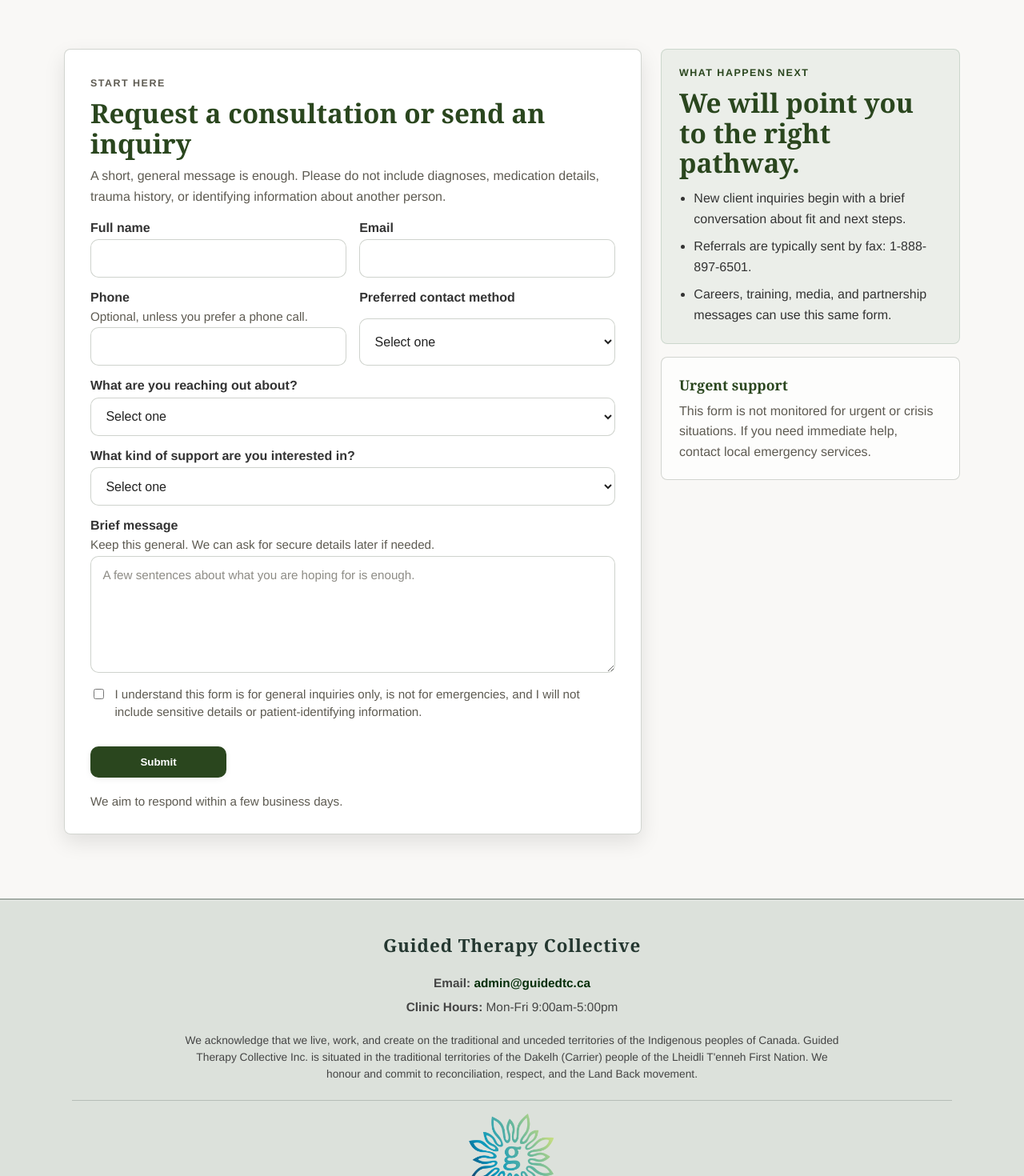
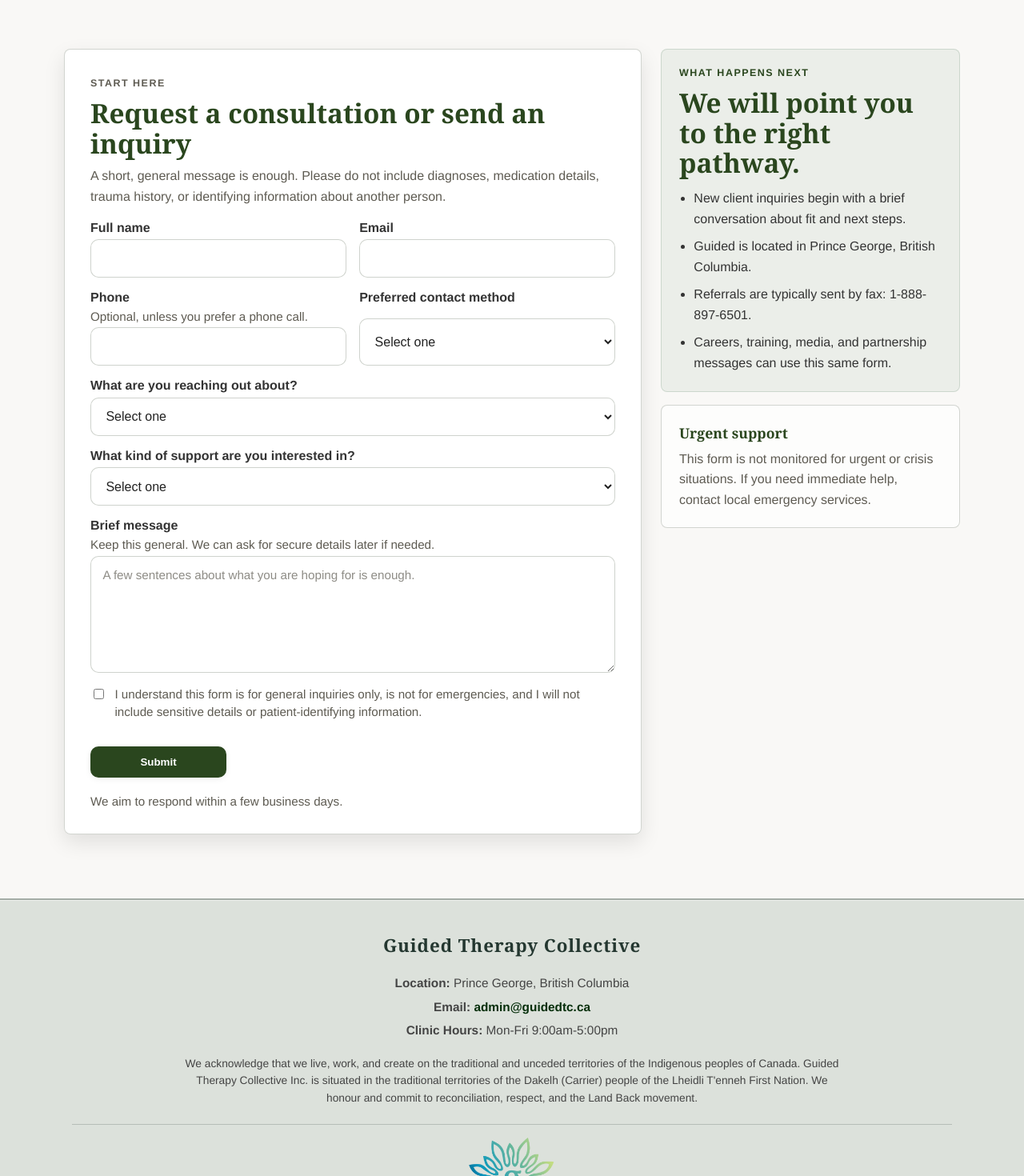
Before and after one commit to RachelKennedy09/guided-collective-therapy-2026, a React (Vite) app: page /contact in a window 1280 px wide. Shown: the part 807-2277 px from the top of the page at 80% size. Built offline with nearby package versions, Linux system fonts and the light colour scheme.

Commit message:
Add location details to footer and update contact page for clarity

```diff
--- a/src/components/AppLayout.jsx
+++ b/src/components/AppLayout.jsx
@@ -200,6 +200,9 @@ export default function AppLayout() {
 
           <div className="footer-contact">
             <p>
+              <strong>Location:</strong> Prince George, British Columbia
+            </p>
+            <p>
               <strong>Email:</strong>{" "}
               <a href="mailto:admin@guidedtc.ca">admin@guidedtc.ca</a>
             </p>
--- a/src/pages/Contact.jsx
+++ b/src/pages/Contact.jsx
@@ -405,6 +405,7 @@ export default function Contact() {
                 New client inquiries begin with a brief conversation about fit
                 and next steps.
               </li>
+              <li>Guided is located in Prince George, British Columbia.</li>
               <li>Referrals are typically sent by fax: 1-888-897-6501.</li>
               <li>
                 Careers, training, media, and partnership messages can use
```
Lines whose indentation alone changed are shown as unchanged.
